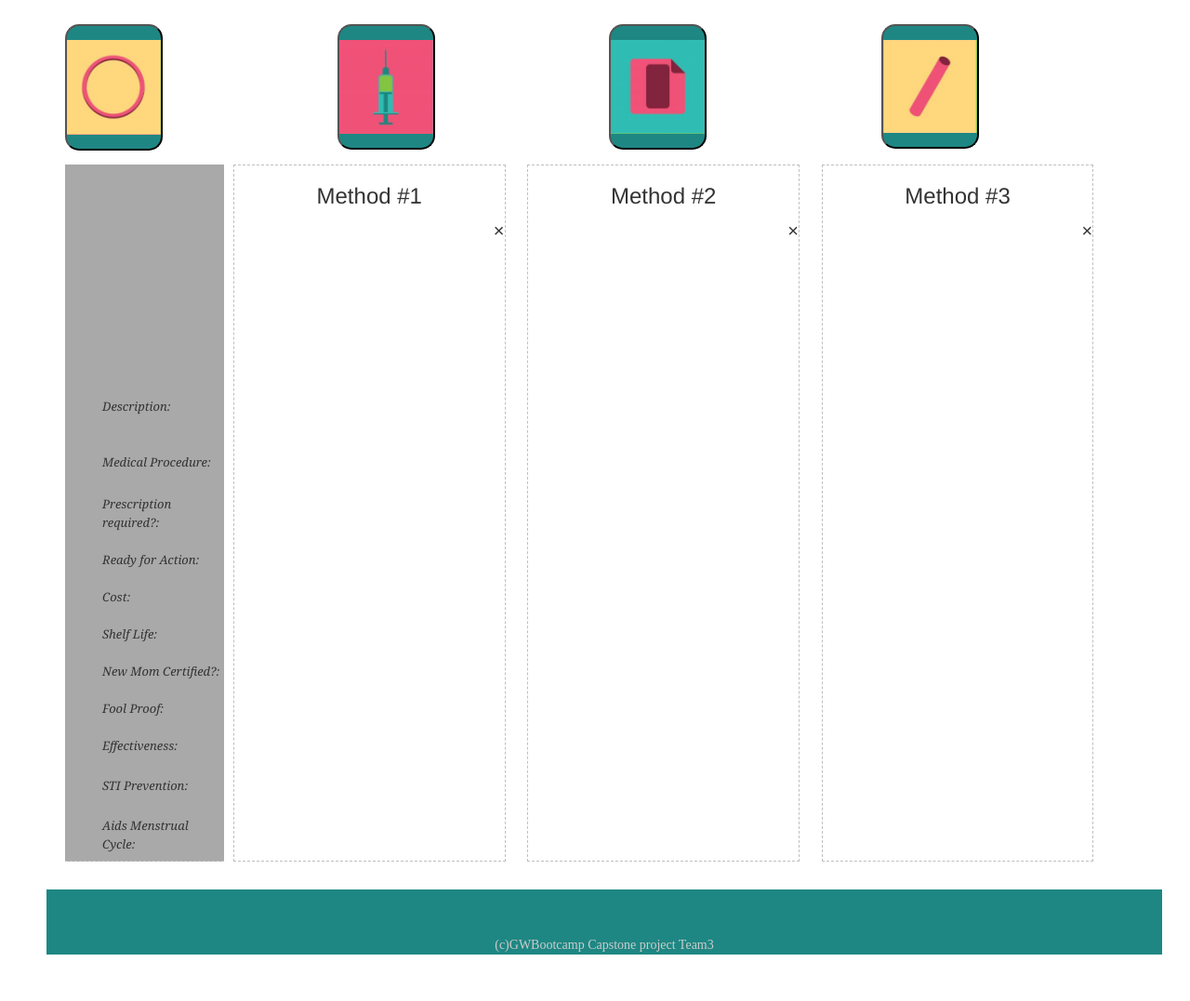
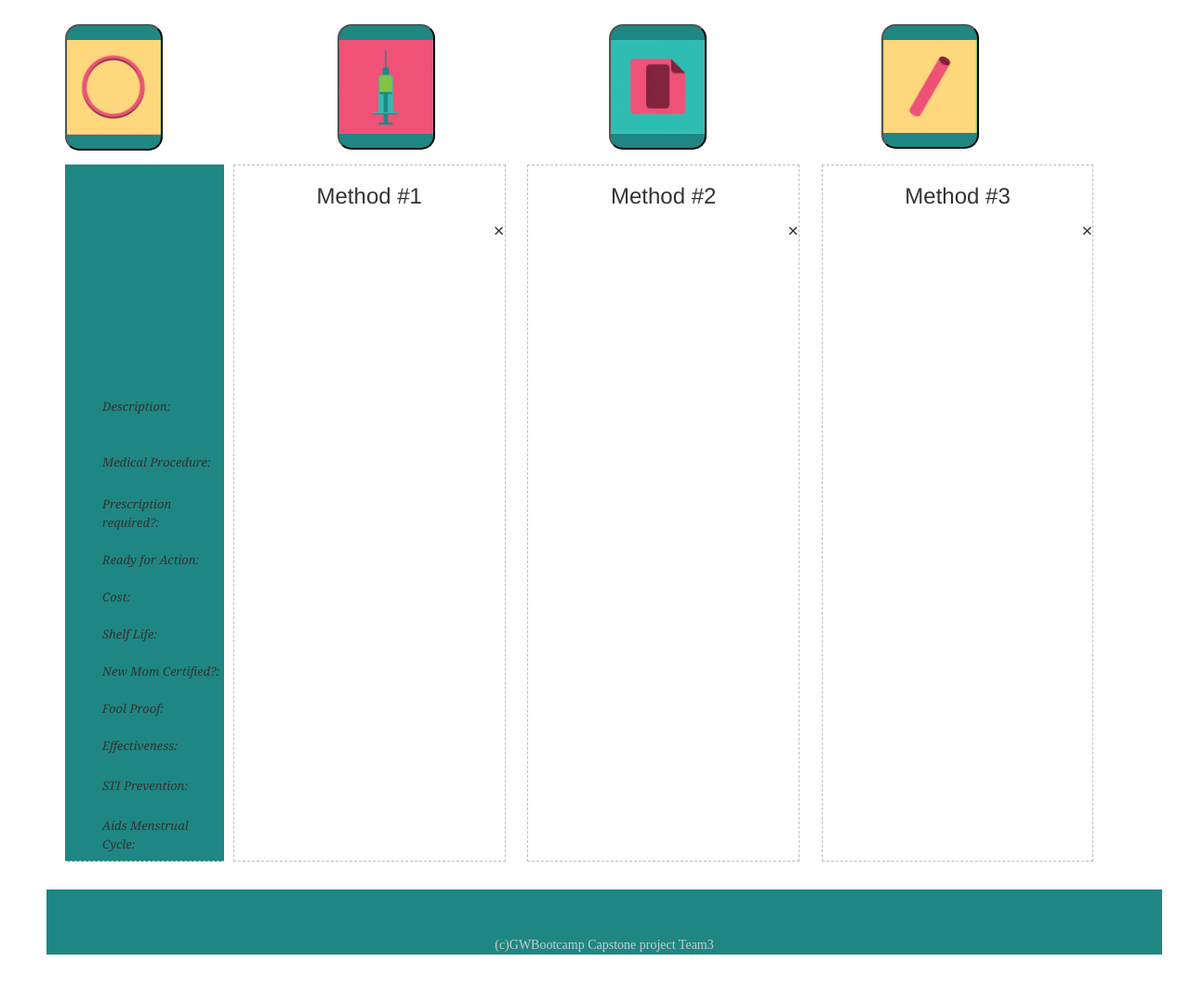
Before and after one commit to alyzaw/BirthControlProject4, a Flask app: page / in a window 1280 px wide. Shown: the part 1886-2963 px from the top of the page at 93% size. Run offline with Flask 2, Linux system fonts and the light colour scheme; parts of the project's set-up code (start-up, migrations or seed data) failed here and were passed over; some libraries are stand-ins or nearby versions; some web fonts are replaced.

Commit message:
Final landing page changes

```diff
--- a/static/css/style.css
+++ b/static/css/style.css
@@ -441,7 +441,7 @@ float:left;
 width:15%;
 text-decoration: 1px dashed black;
 border-bottom: 1px dashed #bfbfbf;
-background-color: darkgray;
+background-color: #1E8783;
 
 }
 
--- a/static/js/geninfo.js
+++ b/static/js/geninfo.js
@@ -22,6 +22,7 @@ var item_fact9s = ['91%', '91%', '99%', '99%', '91%', '94%', '91%', '99%'];
 var item_fact10s = ['No', 'No', 'No', 'No', 'No', 'No', 'No', 'No'];
 var item_fact11s = ['Yes', 'Yes', 'Yes', 'Yes', 'Yes', 'No', 'Yes', 'Yes'];
 
+var nextTab=0;
 var open_tabs = ["", "", ""]; //currently open tabs
 
 function closeTab(tabNumber) {
@@ -37,13 +38,13 @@ function openTab(tabName) {
         }
     }
 
-    var available = -1;
-    for(var i=0;i<open_tabs.length;i++) {
+    var nextTab = 0;
+   for(var i=0;i<open_tabs.length;i++) {
         if(open_tabs[i] == "") {
-            available = i;
-            break;
+           available = i;
+           break;
         }
-    }
+   }
 
 
     console.log("" + available + " " + matched);
```
